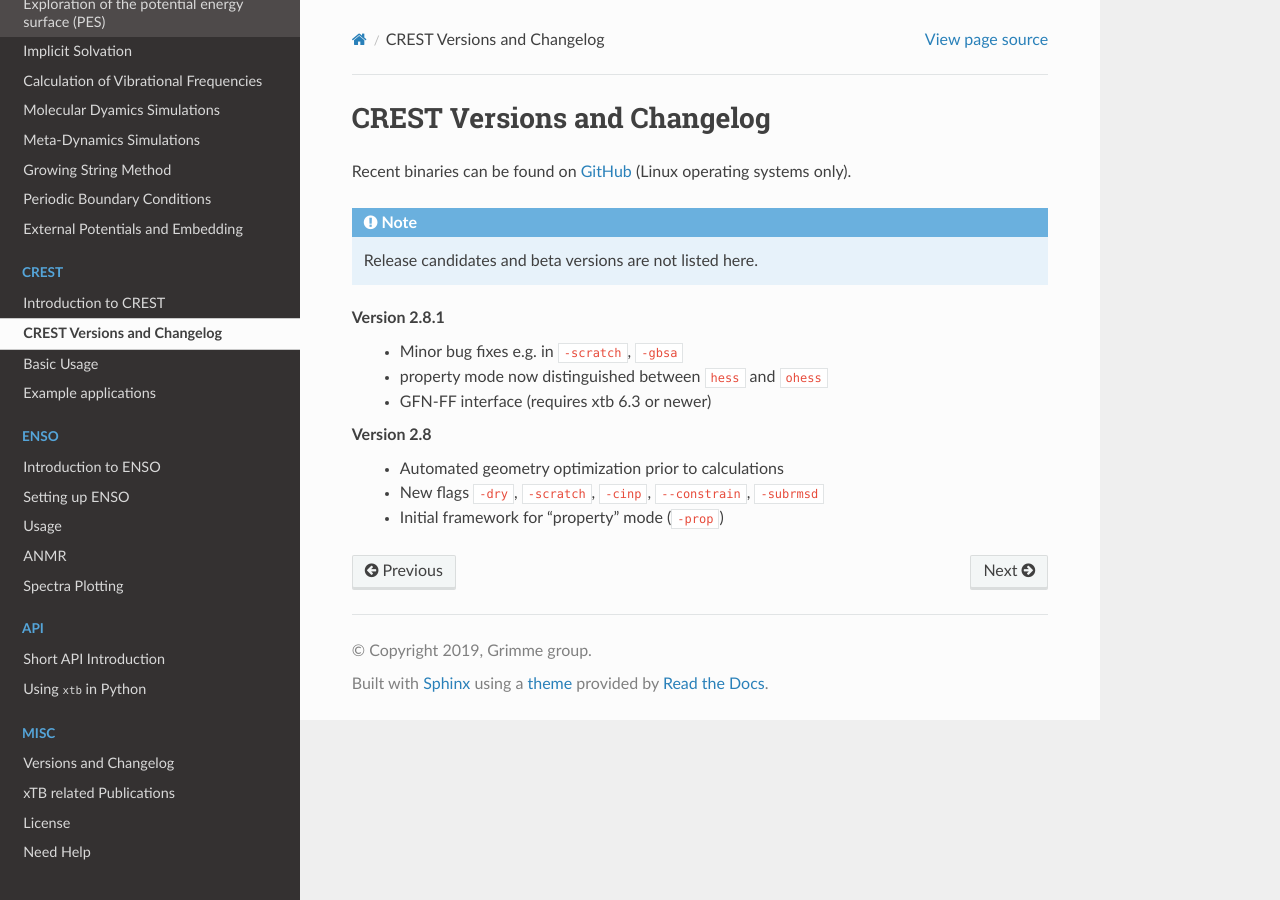
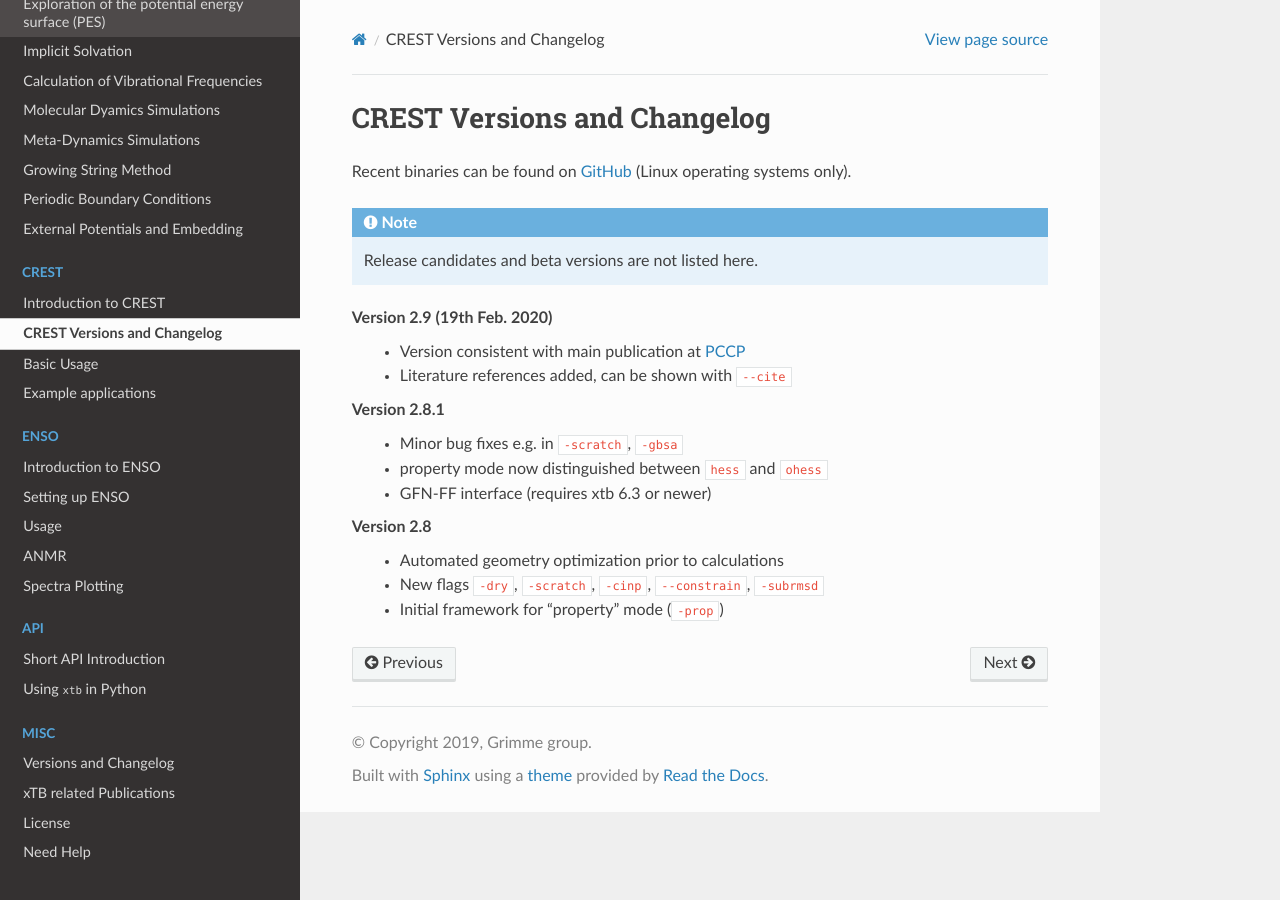
Before and after one commit to grimme-lab/xtb_docs, a Sphinx documentation site: the page built from source/crestversions.rst, in a window 1280 px wide. Built offline with Sphinx 7.4.7 and the Read the Docs theme 2.0.0, drawn with Linux system fonts in a browser that asks for light colours.

Commit message:
Update crestversions.rst

```diff
--- a/source/crestversions.rst
+++ b/source/crestversions.rst
@@ -8,6 +8,11 @@ Recent binaries can be found on `GitHub <https://github.com/grimme-lab/xtb/relea
 
 
 .. note:: Release candidates and beta versions are not listed here.
+
+Version 2.9 (19th Feb. 2020)
+   - Version consistent with main publication at `PCCP <https://pubs.rsc.org/en/content/articlelanding/2020/CP/C9CP06869D>`_
+   - Literature references added, can be shown with ``--cite``
+
 
 Version 2.8.1
    - Minor bug fixes e.g. in ``-scratch``, ``-gbsa``
```
